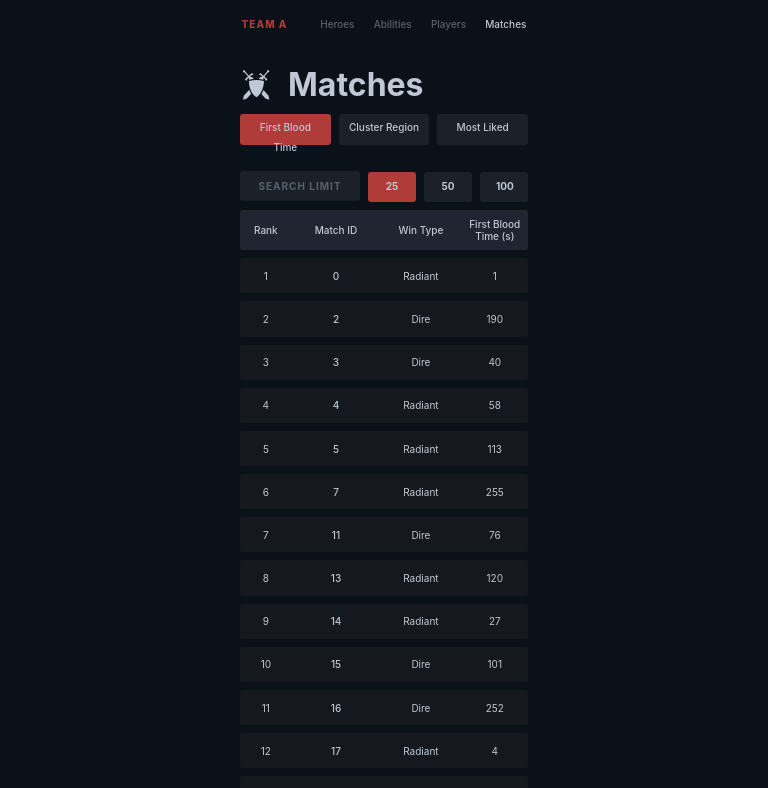
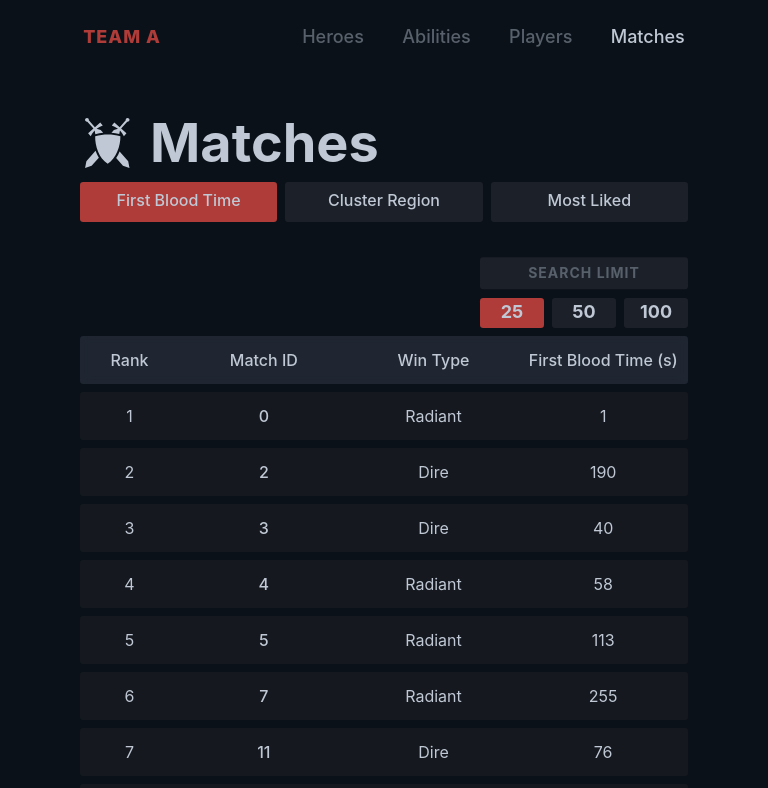
Before and after one commit to claynaut/dota-2-analyzer-frontend, a React (Create React App) app: page /matches in a window 768 px wide. Shown: the top 788 px of the page. Built offline with nearby package versions, Linux system fonts and the light colour scheme.

Commit message:
Resize layout for tablets/smaller laptop screens

```diff
--- a/src/styles/Abilities.module.css
+++ b/src/styles/Abilities.module.css
@@ -34,7 +34,7 @@
 }
 
 /* For responsive layouts */
-@media (min-width: 320px) {
+@media (max-width: 480px) {
   .tableColumnOne {
     width: 7rem;
   }
--- a/src/styles/Common.module.css
+++ b/src/styles/Common.module.css
@@ -316,7 +316,7 @@
 }
 
 /* For responsive layouts */
-@media (min-width: 320px) {
+@media (max-width: 480px) {
   .container {
     padding: 3rem 0 2rem 0;
   }
@@ -378,3 +378,35 @@
     font-size: 32px;
   }
 }
+
+@media (min-width: 480px) and (max-width: 768px) {
+  .buttonWrapper:nth-child(1) {
+    visibility: hidden;
+  }
+  .tableRow:hover + .inRowButtonWrapper, .inRowButtonWrapper:hover {
+    display: none;
+  }
+}
+
+@media (min-width: 480px) and (max-width: 1024px) {
+  .wrapper {
+    width: 38rem;
+  }
+  .tableHeader,
+  .tableRow {
+    min-width: 38rem;
+  }
+  .choiceWrapper {
+    flex-direction: column;
+    width: 38rem;
+  }
+  .choiceWrapper .buttonWrapper {
+    padding-bottom: 2rem;
+    transform: translateY(-1.5rem);
+  }
+  .choiceWrapper .button {
+    width: 100%;
+    padding: 0.5rem 0.5rem;
+    text-align: center;
+  }
+}
--- a/src/styles/Heroes.module.css
+++ b/src/styles/Heroes.module.css
@@ -38,7 +38,7 @@
 }
 
 /* For responsive layouts */
-@media (min-width: 320px) {
+@media (max-width: 480px) {
   .tableColumnOne {
     width: 7rem;
   }
--- a/src/styles/Matches.module.css
+++ b/src/styles/Matches.module.css
@@ -79,7 +79,7 @@
 }
 
 /* For responsive layouts */
-@media (min-width: 320px) {
+@media (max-width: 480px) {
   .fbColumnOne {
     width: 7rem;
   }
--- a/src/styles/Nav.module.css
+++ b/src/styles/Nav.module.css
@@ -12,7 +12,7 @@
   display: flex;
   flex-direction: row;
   justify-content: space-between;
-  width: 72rem;
+  width: 62rem;
 }
 
 .list {
@@ -45,7 +45,7 @@
 }
 
 /* For responsive layouts */
-@media (min-width: 320px) {
+@media (max-width: 480px) {
   .navwrapper {
     width: 19rem;
   }
@@ -56,3 +56,9 @@
     margin: 0 0.6rem;
   }
 }
+
+@media (min-width: 480px) and (max-width: 1024px) {
+  .navwrapper {
+    width: 40rem;
+  }
+}
--- a/src/styles/Players.module.css
+++ b/src/styles/Players.module.css
@@ -42,7 +42,7 @@
 }
 
 /* For responsive layouts */
-@media (min-width: 320px) {
+@media (max-width: 480px) {
   .tableColumnOne {
     width: 7rem;
   }
```
